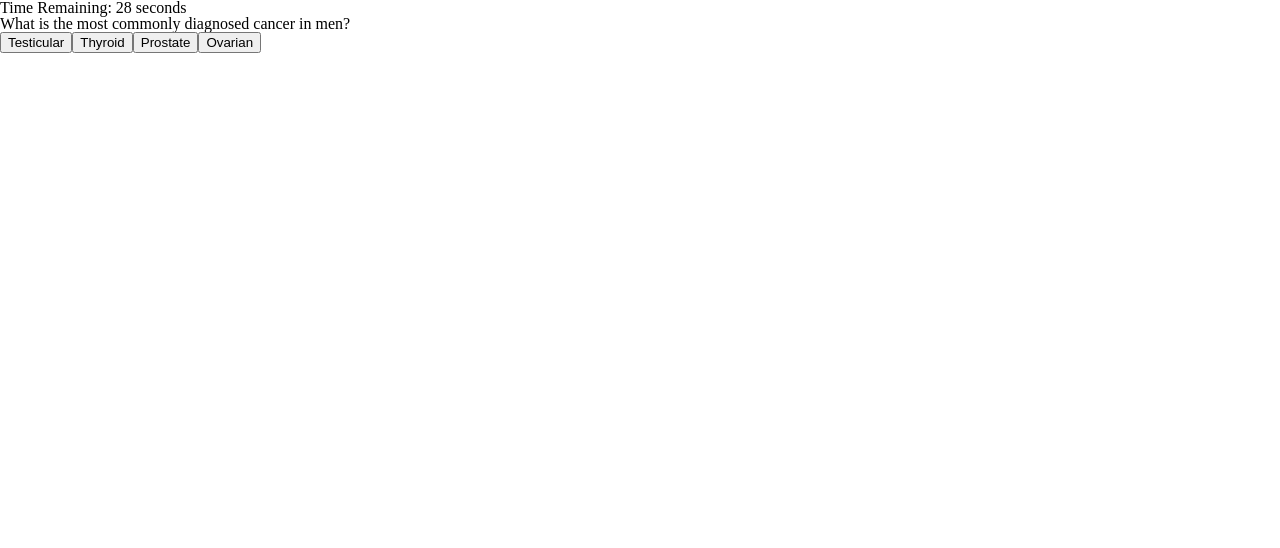
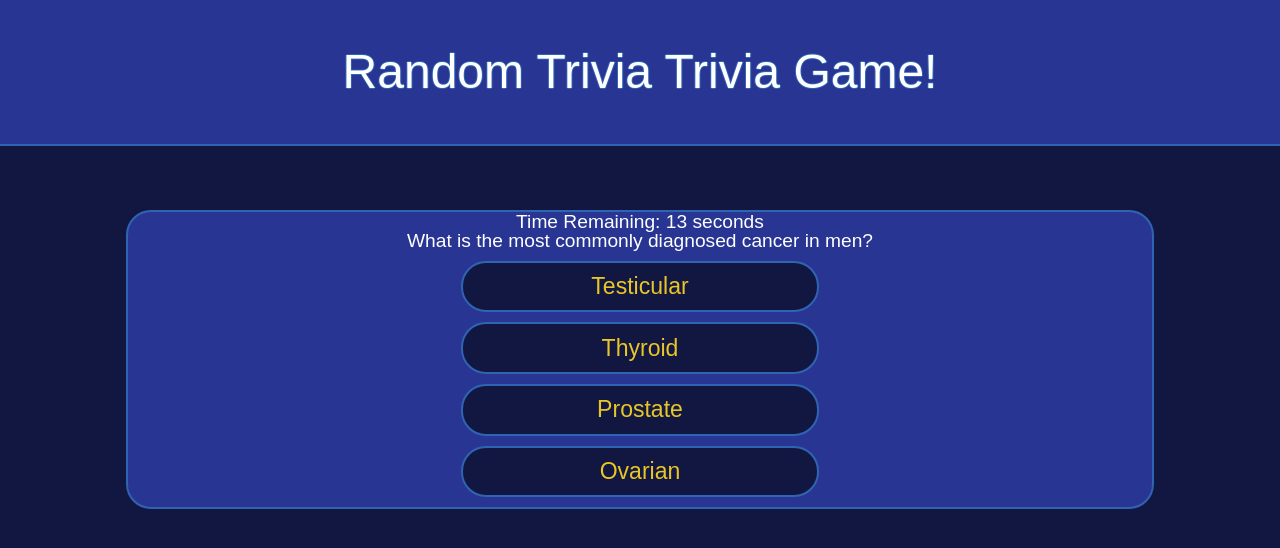
Before and after one commit to MR-Stan/TriviaGame, a plain HTML site: page index.html in a window 1280 px wide. Both pictures are taken after a click on the button "Start". Drawn offline with nearby package versions, Linux system fonts and the light colour scheme.

Commit message:
style updates

```diff
--- a/assets/css/style.css
+++ b/assets/css/style.css
@@ -0,0 +1,59 @@
+html {
+    max-height: 100vh;
+}
+
+body {
+    background-color: rgb(18,23,65);
+    text-align: center;
+    font-family: 'Play', sans-serif;
+}
+
+header, main {
+    background-color: rgb(40,53,147);
+    color: white;
+}
+
+header {
+    font-size: 3em;
+    line-height: 300%;
+    border-bottom: 2px solid rgb(47,100,178);
+    text-shadow: -1px 0 rgb(47,100,178), 0 1px rgb(47,100,178), 1px 0 rgb(47,100,178), 0 -1px rgb(47,100,178);
+}
+
+main {
+    width: 80%;
+    margin: 5% auto auto auto;
+    border-radius: 25px;
+    border: 2px solid rgb(47,100,178);
+    font-size: 1.2em;
+
+}
+
+.button, .answerBtn {
+    background-color: rgb(18,23,65);
+    border: 2px solid rgb(47,100,178);
+    color: rgb(232,198,39);
+    border-radius: 25px;
+    font-size: 1.2em;
+    padding: 1% 3% 1% 3%;
+}
+
+#buttonContainer {
+
+}
+
+.answerBtn {
+    display: block;
+    width: 35%;
+    margin: 1% auto;
+}
+
+#questionsCorrect, #questionsWrong, #questionsUnanswered {
+    display: inline-flex;
+    margin: 1%;
+}
+
+#correct, #wrong, #unanswered {
+    margin-left: 10%;
+    color: rgb(232,198,39);
+}
--- a/assets/javascript/app.js
+++ b/assets/javascript/app.js
@@ -149,9 +149,6 @@ gameObject = {
     // ------------------------------------------------------------------------------------------------------------------------------------------------------
     createElements : function() {
 
-        // headerDiv to hold the game title
-        $("<div/>").attr("id", "headerDiv").appendTo("header");
-
         // displays initial instructions
         $("<div/>").attr("id", "introDiv").appendTo("main");
 
@@ -165,11 +162,25 @@ gameObject = {
 
                 $("<div/>").attr("id", "questionsCorrect").appendTo("#questionCount");
 
+                    $("#questionsCorrect").text("Correct: ");
+
+                        $("<div/>").attr("id", "correct").text("0").appendTo("#questionsCorrect");
+
                 $("<div/>").attr("id", "questionsWrong").appendTo("#questionCount");
 
-            $("<div/>").attr("id", "timer").appendTo("#gameStatus");
+                    $("#questionsWrong").text("Wrong:");
 
-            $("<div/>").attr("id", "question").appendTo("#gameStatus");
+                        $("<div/>").attr("id", "wrong").text("0").appendTo("#questionsWrong");
+
+                $("<div/>").attr("id", "questionsUnanswered").appendTo("#questionCount");
+
+                    $("#questionsUnanswered").text("Unanswered: ");
+
+                        $("<div/>").attr("id", "unanswered").text("0").appendTo("#questionsUnanswered");
+
+            $("<div/>").attr("id", "timer").appendTo("main");
+
+            $("<div/>").attr("id", "question").appendTo("main");
 
             $("<div/>").attr("id", "buttonContainer").appendTo("main");
 
@@ -177,12 +188,6 @@ gameObject = {
 
             $("<button>", {text : "Next Question", id : "nextBtn", class : "button"}).appendTo("#buttonContainer");
     },
-
-    // CSS
-    // ------------------------------------------------------------------------------------------------------------------------------------------------------
-
-    // ------------------------------------------------------------------------------------------------------------------------------------------------------
-
 
     // reset game
     // ------------------------------------------------------------------------------------------------------------------------------------------------------
@@ -197,7 +202,7 @@ gameObject = {
     },
 
     startTimer : function() {
-        this.counter = 30;
+        this.counter = 15;
         $("#timer").text("Time Remaining: " + this.counter + " seconds");
         this.timer = setInterval(function(){
             gameObject.counter--;
@@ -212,7 +217,6 @@ gameObject = {
     start : function() {
         $("#startBtn").hide();
         $("#introDiv").hide();
-        $("#gameStatus").show();
         this.nextQuestion();
     },
 
@@ -271,7 +275,7 @@ gameObject = {
 
     timesUp : function() {
         this.unanswered++;
-        // display # of questions unanswered
+        $("#unanswered").text(this.unanswered);
         $("#question").hide();
         //$(".answerBtn").remove();
         // display text saying You ran out of time! The correct answer is
@@ -282,7 +286,7 @@ gameObject = {
 
     answerWrong : function() {
         this.wrong++;
-        // display # of questions wrong
+        $("#wrong").text(this.wrong);
         $("#question").hide();
         //$(".answerBtn").remove();
         // display text saying Wrong! The correct answer is ...
@@ -292,7 +296,7 @@ gameObject = {
 
     answerRight : function() {
         this.right++;
-        // display # of questions right
+        $("#correct").text(this.right);
         $("#question").hide();
         //$(".answerBtn").remove();
         // display text saying Correct!
@@ -307,6 +311,7 @@ gameObject = {
             this.endGame();
         }
         else {
+            $("#gameStatus").show();
             $("#nextBtn").show();
             $("#nextBtn").click(function(e) {
                 e.stopImmediatePropagation()
@@ -318,6 +323,7 @@ gameObject = {
 
     nextQuestion : function() {
         this.index = Math.floor(Math.random()*(this.questionArray.length))
+        $("#gameStatus").hide();
         $("#nextBtn").hide();
         $("#question").show();
         this.displayQuestion();
--- a/index.html
+++ b/index.html
@@ -3,13 +3,15 @@
     <head>
         <meta name="viewport" content="width=device-width, initial-scale=1">
         <title>
-            Random Trivia Trivia Game
+            Random Trivia Trivia Game!
         </title>
         <link rel="stylesheet" type="text/css" href="assets/css/reset.css">
         <link rel="stylesheet" type="text/css" href="assets/css/style.css">
     </head>
     <body>
-        <header></header>
+        <header>
+            Random Trivia Trivia Game!
+        </header>
         <main></main>
         <script type="text/javascript" src="https://cdnjs.cloudflare.com/ajax/libs/jquery/3.2.1/jquery.min.js"></script>
         <script type="text/javascript" src="assets/javascript/app.js"></script>
```
